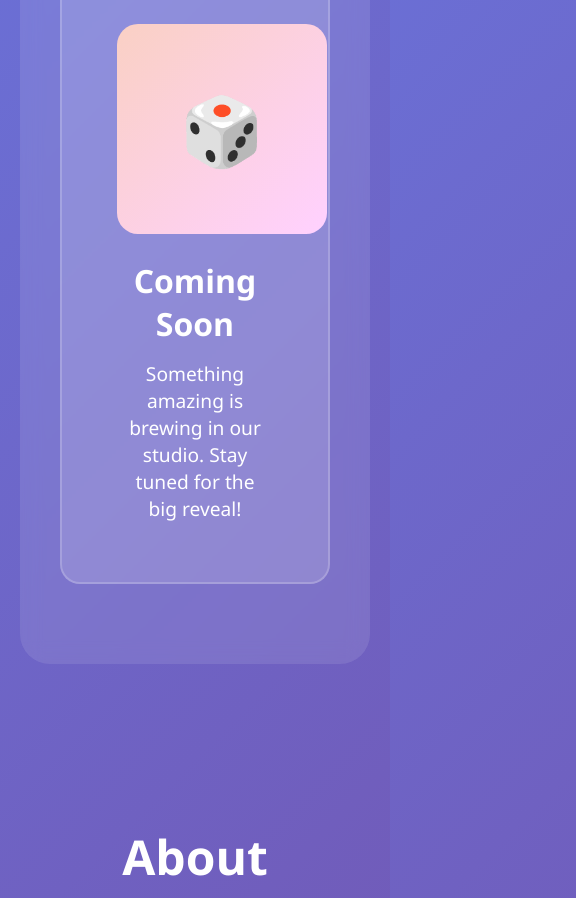
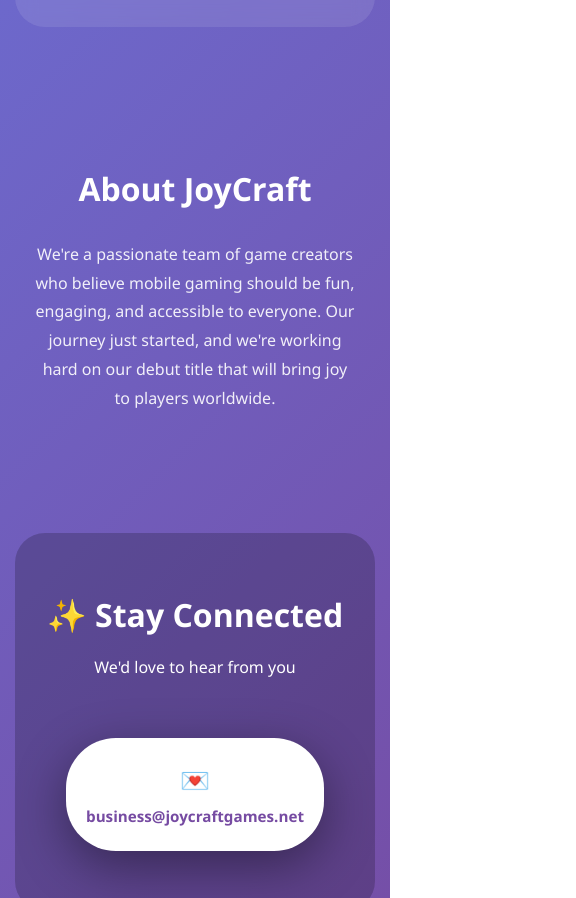
Before and after one commit to huytranh-jc/website, a plain HTML site: page index.html in a window 390 px wide. Shown: the part 1102-2000 px from the top of the page, 576 px wide, since content can reach past the window. Drawn offline with Linux system fonts and the light colour scheme.

Commit message:
fix scaling

```diff
--- a/index.html
+++ b/index.html
@@ -16,12 +16,20 @@
       background: linear-gradient(135deg, #667eea 0%, #764ba2 100%);
       color: #fff;
       overflow-x: hidden;
+      min-height: 100vh;
+      width: 100%;
+    }
+
+    html {
+      overflow-x: hidden;
+      width: 100%;
     }
 
     .container {
       max-width: 1200px;
       margin: 0 auto;
       padding: 0 20px;
+      width: 100%;
     }
 
     header {
@@ -85,6 +93,8 @@
       border-radius: 30px;
       padding: 80px 40px;
       margin: 80px 0;
+      width: 100%;
+      box-sizing: border-box;
     }
 
     .game-preview h2 {
@@ -99,6 +109,24 @@
       padding: 60px;
       text-align: center;
       border: 2px solid rgba(255, 255, 255, 0.2);
+    }
+
+    .game-card h3 {
+      font-size: 2rem;
+      margin-bottom: 15px;
+    }
+
+    .game-card p {
+      font-size: 1.2rem;
+    }
+
+    @media (max-width: 576px) {
+      .game-card h3 {
+        font-size: 1.5rem;
+      }
+      .game-card p {
+        font-size: 1rem;
+      }
     }
 
     .game-placeholder {
@@ -137,17 +165,41 @@
       opacity: 0.9;
     }
 
+    @media (max-width: 768px) {
+      .about p {
+        font-size: 1.1rem;
+      }
+    }
+
+    @media (max-width: 576px) {
+      .about p {
+        font-size: 1rem;
+      }
+    }
+
     .newsletter {
       background: rgba(0, 0, 0, 0.2);
       padding: 80px 40px;
       border-radius: 30px;
       text-align: center;
       margin: 80px 0;
+      width: 100%;
+      box-sizing: border-box;
     }
 
     .newsletter h2 {
       font-size: 2.5rem;
       margin-bottom: 20px;
+    }
+
+    .newsletter > p {
+      font-size: 1.2rem;
+    }
+
+    @media (max-width: 576px) {
+      .newsletter > p {
+        font-size: 1rem;
+      }
     }
 
     footer {
@@ -159,6 +211,21 @@
     @media (max-width: 768px) {
       .hero h1 { font-size: 2.5rem; }
       .game-placeholder { width: 200px; height: 200px; }
+      .container { padding: 0 15px; }
+      .hero { padding: 60px 20px; }
+      .game-preview { padding: 40px 20px; }
+      .game-card { padding: 40px 20px; }
+      .about { padding: 60px 20px; }
+      .newsletter { padding: 60px 20px; margin: 60px 0; }
+      .newsletter h2 { font-size: 2rem; }
+      .about h2, .game-preview h2 { font-size: 2rem; }
+    }
+
+    @media (max-width: 576px) {
+      .hero h1 { font-size: 2rem; line-height: 1.2; }
+      .hero p { font-size: 1.2rem; }
+      .logo { font-size: 2rem; }
+      .game-placeholder { width: 150px; height: 150px; font-size: 3rem; }
     }
   </style>
 </head>
@@ -178,8 +245,8 @@
     <h2>🎯 Our First Game</h2>
     <div class="game-card">
       <div class="game-placeholder">🎲</div>
-      <h3 style="font-size: 2rem; margin-bottom: 15px;">Coming Soon</h3>
-      <p style="font-size: 1.2rem;">Something amazing is brewing in our studio. Stay tuned for the big reveal!</p>
+      <h3>Coming Soon</h3>
+      <p>Something amazing is brewing in our studio. Stay tuned for the big reveal!</p>
     </div>
   </section>
 
@@ -192,12 +259,59 @@
     <h2>✨ Stay Connected</h2>
     <p>We'd love to hear from you</p>
     <div style="margin-top: 60px;">
-      <a href="mailto:business@joycraftgames.net" style="display: inline-flex; align-items: center; gap: 15px; padding: 25px 70px; background: white; color: #764ba2; text-decoration: none; border-radius: 50px; font-size: 1.4rem; font-weight: bold; box-shadow: 0 15px 50px rgba(0,0,0,0.4); transition: all 0.3s;" onmouseover="this.style.transform='scale(1.05)'; this.style.boxShadow='0 20px 60px rgba(0,0,0,0.5)'" onmouseout="this.style.transform='scale(1)'; this.style.boxShadow='0 15px 50px rgba(0,0,0,0.4)'">
+      <a href="mailto:business@joycraftgames.net" class="email-button">
         <span style="font-size: 2rem;">💌</span>
-        <span>business@joycraftgames.net</span>
+        <span class="email-text">business@joycraftgames.net</span>
       </a>
     </div>
   </section>
+
+  <style>
+    .email-button {
+      display: inline-flex;
+      align-items: center;
+      gap: 15px;
+      padding: 25px 70px;
+      background: white;
+      color: #764ba2;
+      text-decoration: none;
+      border-radius: 50px;
+      font-size: 1.4rem;
+      font-weight: bold;
+      box-shadow: 0 15px 50px rgba(0,0,0,0.4);
+      transition: all 0.3s;
+    }
+
+    .email-button:hover {
+      transform: scale(1.05);
+      box-shadow: 0 20px 60px rgba(0,0,0,0.5);
+    }
+
+    @media (max-width: 768px) {
+      .email-button {
+        padding: 20px 30px;
+        font-size: 1.1rem;
+        gap: 10px;
+      }
+      .email-button span:first-child {
+        font-size: 1.5rem !important;
+      }
+    }
+
+    @media (max-width: 576px) {
+      .email-button {
+        flex-direction: column;
+        padding: 25px 20px;
+        font-size: 0.95rem;
+        gap: 10px;
+        max-width: 90%;
+      }
+      .email-text {
+        word-break: break-all;
+        text-align: center;
+      }
+    }
+  </style>
 
   <footer>
     <p>© 2025 JoyCraft Games. Made with ❤️ and lots of coffee.</p>
```
